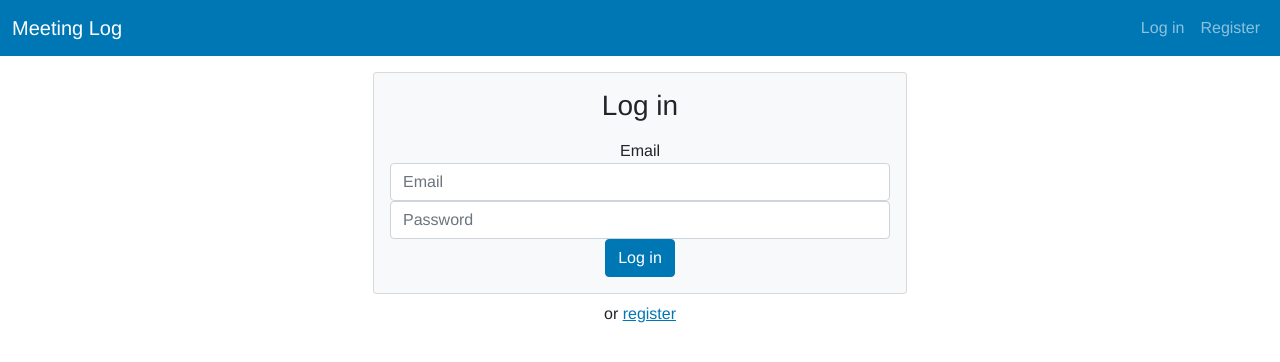
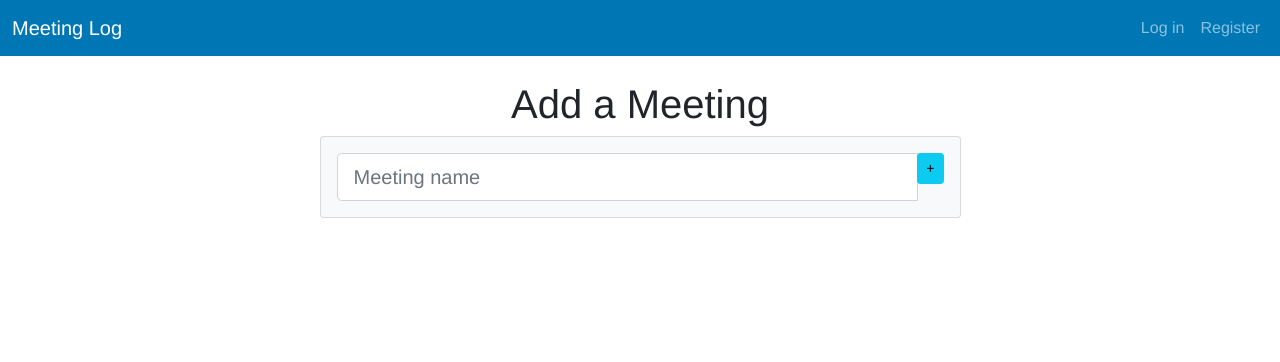
Before and after one commit to TheDutchSean/vue3-firebase-course, a Vue app: page /meetings in a window 1280 px wide. Before the commit this address led to /login. Shown: the top 362 px of the page. Built offline with nearby package versions, Linux system fonts and the light colour scheme; no server answers; the database is empty.

Commit message:
20220913 need to add collection

```diff
--- a/src/App.vue
+++ b/src/App.vue
@@ -1,7 +1,7 @@
 <template>
   <div id="app">
     <navigation :user="user" @logout="logOut"/>
-    <router-view class="container" @logout="logOut"/>
+    <router-view class="container" @logout="logOut" @addMeeting="addMeeting"/>
   </div>
 </template>
 
@@ -9,6 +9,9 @@
 // imports
 import navigation from "@/components/Navigation"
 import { getAuth, signOut, onAuthStateChanged } from "firebase/auth";
+import { doc, setDoc, /* collection, */ serverTimestamp } from "firebase/firestore";
+import db from "@/db.js"
+
 
 // requires
 
@@ -27,6 +30,7 @@ export default {
     }
   },
   mounted() {
+
     // this.user = this.$users[0].name;
     const auth = getAuth();
 
@@ -53,12 +57,38 @@ export default {
             signOut(auth).then(() => {
             // Sign-out successful.
                 this.user = null;
-                this.$router.push("login");
+                this.$router.push("home");
             }).catch((error) => {
             // An error happened.
                 this.error.code = error;
             });
+    // end logOut method
+    },
+    async addMeeting(payload){
+
+console.log("run function")
+
+      // https://firebase.google.com/docs/firestore/manage-data/add-data
+      await setDoc(doc(db, "users", this.user.uid),
+      {
+        name: payload,
+        createdDate: serverTimestamp()
+      })
+
+
+
+      // get db
+      // this.$db.collection("users").doc(this.user.uid)
+      // .collection("meetings")
+      // .add({
+      //   name: payload,
+      //   createdDate: firestore.FieldValue.serverTimestamp()
+      // })
+
+
+    // end addMeeting method
     }
+  // end methods
   }
 }
 
--- a/src/components/Navigation.vue
+++ b/src/components/Navigation.vue
@@ -18,7 +18,6 @@
 export default {
   name: "navigation",
   props: ["user"]
-
 }
 </script>
 
--- a/src/main.js
+++ b/src/main.js
@@ -69,13 +69,18 @@ function mountApp(){
 
 
 // this function get data from firebase and makes a global var
-async function setFireBaseGlobal(collection){
+async function setFireBaseGlobal(collection, createGlobal = false, globalName = "db"){
 
-    // declare global
-    const globalKey = `$${collection}`;
+
 
     // get fireBased data
     const response = await FireBase.getData(db, collection);
+
+    // create global var
+    if(createGlobal){
+
+        // declare global
+        const globalKey = `$${globalName}`;
 
         // check response data type
         if(typeof(response) === "object"){
@@ -84,6 +89,7 @@ async function setFireBaseGlobal(collection){
         else{
             app.config.globalProperties[globalKey] = [];
             console.warn(response);
+        }
     }
 
     //mount app
@@ -95,4 +101,4 @@ async function setFireBaseGlobal(collection){
 }
 
 // app globals and mount
-setFireBaseGlobal("users");
+setFireBaseGlobal("users", true);
--- a/src/views/Home.vue
+++ b/src/views/Home.vue
@@ -3,7 +3,7 @@
     <div class="text-secondary text-center">
       <div class="text-center" v-if="user">
         Welcome back
-        <span class="font-weight-bold text-info"> {{ user }}</span>,
+        <span class="font-weight-bold text-info"> {{ user.displayName }}</span>,
         <a href="#" role="button" class="text-primary" @mouseup="$emit('logout')" >logout</a>
       </div>
     </div>
@@ -62,7 +62,7 @@ export default {
         if (user) {
             // User is signed in, see docs for a list of available properties
             // https://firebase.google.com/docs/reference/js/firebase.User
-            this.user = user.displayName;
+            this.user = user;
             // ...
         } else {
             // User is signed out
--- a/src/views/Meetings.vue
+++ b/src/views/Meetings.vue
@@ -1,39 +1,83 @@
 <template>
-  <div>{{$options.name}}</div>
-  <p>{{user}}</p>
+  <div class="container mt-4">
+    <div class="row justify-content-center">
+      <div class="col-12 col-md-9 col-lg-7">
+        <h1
+          class="font-weight-light text-center"
+        >Add a Meeting</h1>
+
+        <div class="card bg-light">
+          <div class="card-body text-center">
+            <form class="formgroup">
+              <div class="input-group input-group-lg">
+                <input
+                  type="text"
+                  class="form-control"
+                  name="meetingName"
+                  placeholder="Meeting name"
+                  aria-describedby="buttonAdd"
+                  v-model="meetingName"
+                  ref="meetingName"
+                />
+                <div class="input-group-append">
+                  <button
+                    type="submit"
+                    class="btn btn-sm btn-info"
+                    id="buttonAdd"
+                    @click.prevent="handleAdd"
+                  >
+                    +
+                  </button>
+                </div>
+              </div>
+            </form>
+          </div>
+        </div>
+      </div>
+    </div>
+  </div>
 </template>
 
 <script>
 // https://firebase.google.com/docs/auth/web/manage-users
-import { getAuth, onAuthStateChanged } from "firebase/auth";
+// import { getAuth, onAuthStateChanged } from "firebase/auth";
 
 export default {
     name: "Meetings",
     components: {
     // HelloWorld,
     },
+    prop: ["user"],
     data(){
         return{
-           user:""
+           meetingName : null
         }
     },
     mounted() {
-    const auth = getAuth();
+    // const auth = getAuth();
 
-    onAuthStateChanged(auth, (user) => {
-        if (user) {
-            // User is signed in, see docs for a list of available properties
-            // https://firebase.google.com/docs/reference/js/firebase.User
-            this.user = user.displayName;
-            // ...
-        } else {
-            // User is signed out
-            this.$router.push("login");
-        }
-    });
-        console.log(this.$store.getters.getUserCredential);
+    // onAuthStateChanged(auth, (user) => {
+    //     if (user) {
+    //         // User is signed in, see docs for a list of available properties
+    //         // https://firebase.google.com/docs/reference/js/firebase.User
+    //         this.user = user.displayName;
+    //         // ...
+    //     } else {
+    //         // User is signed out
+    //         this.$router.push("login");
+    //     }
+    // });
+    //     console.log(this.$store.getters.getUserCredential);
   // end mounted lifecycle
   },
+  methods:{
+    handleAdd(){
+
+        this.$emit("addMeeting", this.meetingName);
+        this.meetingName = null;
+        this.$refs.meetingName.focus();
+    }
+  }
 }
 </script>
 
```
Also changed, not shown: 1 other file (tests, documents, lock files or other folders). Lines whose indentation alone changed are shown as unchanged.
